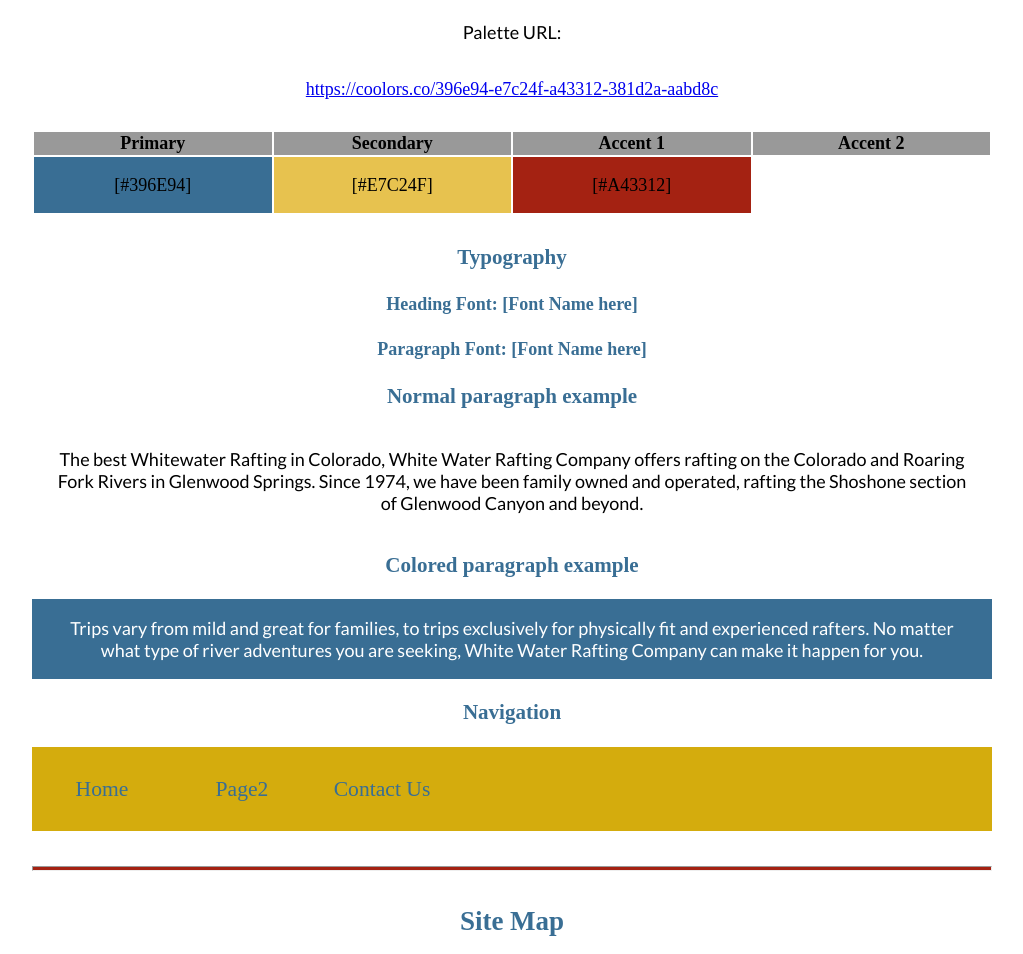
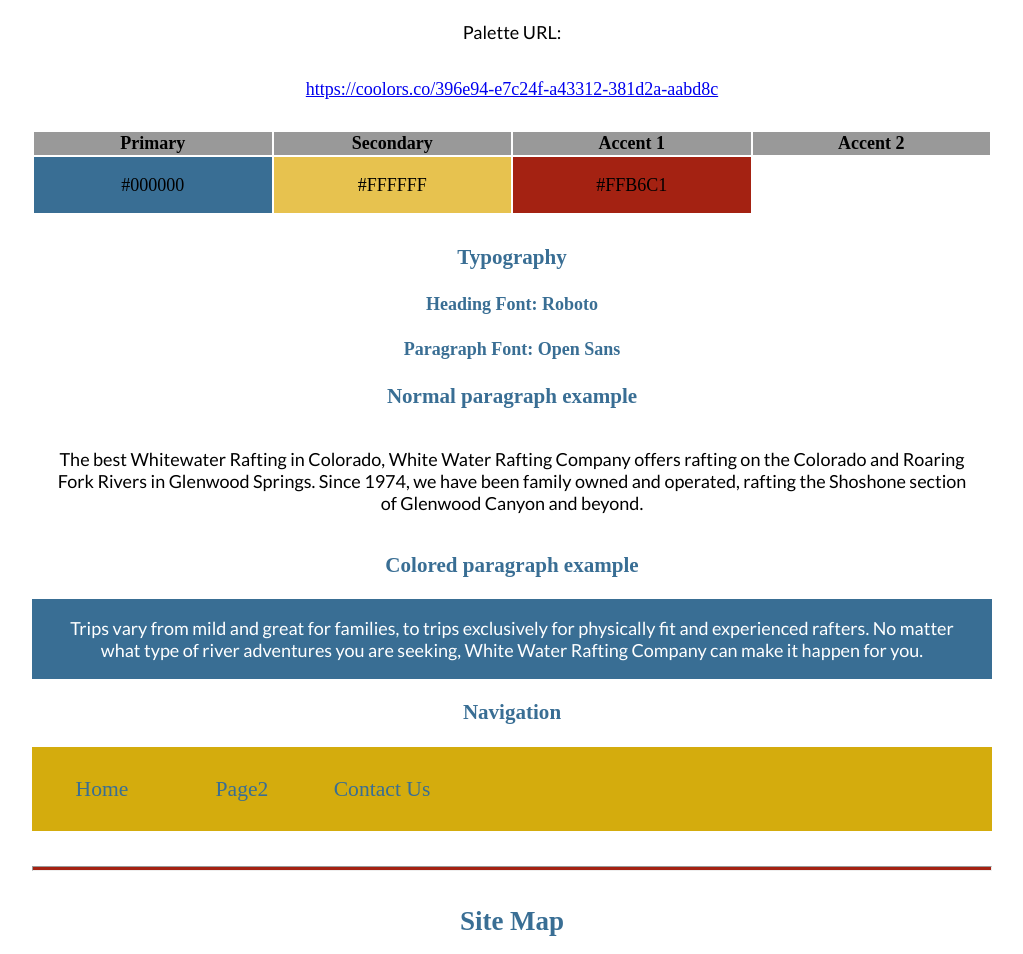
Before and after one commit to JeremiahBYU-I/wwr, a plain HTML site: page site-plan-rafting.html in a window 1280 px wide. Shown: the part 1255-2209 px from the top of the page, without its empty margins (128-1151 px from the left). Drawn offline with Linux system fonts and the light colour scheme; a web font is replaced by a local one.

Commit message:
Fonts and colors

```diff
--- a/site-plan-rafting.html
+++ b/site-plan-rafting.html
@@ -54,9 +54,9 @@
       </tr>
       <!-- Replace the numbers in the boxes below with your hex color codes. Then switch to the site-plan.css file and change your colors there as well. -->
       <tr>
-        <td class="primary">[#396E94]</td>
-        <td class="secondary">[#E7C24F]</td>
-        <td class="accent1">[#A43312]</td>
+        <td class="primary">#000000</td>
+        <td class="secondary">#FFFFFF</td>
+        <td class="accent1">#FFB6C1</td>
         <td class="accent2"></td>
       </tr>
     </table>
@@ -67,11 +67,11 @@
     <!-- Choose a font for your paragraphs (body copy) and headlines. What font(s) have you chosen? Think also about which of your colors above you might use for background and font colors. -->
 
     <h4>
-      Heading Font: [Font Name here]
+      Heading Font: Roboto
       <!-- change this -->
     </h4>
     <h4>
-      Paragraph Font: [Font Name here]
+      Paragraph Font: Open Sans
       <!-- change this -->
     </h4>
     <h3>Normal paragraph example</h3>
```
